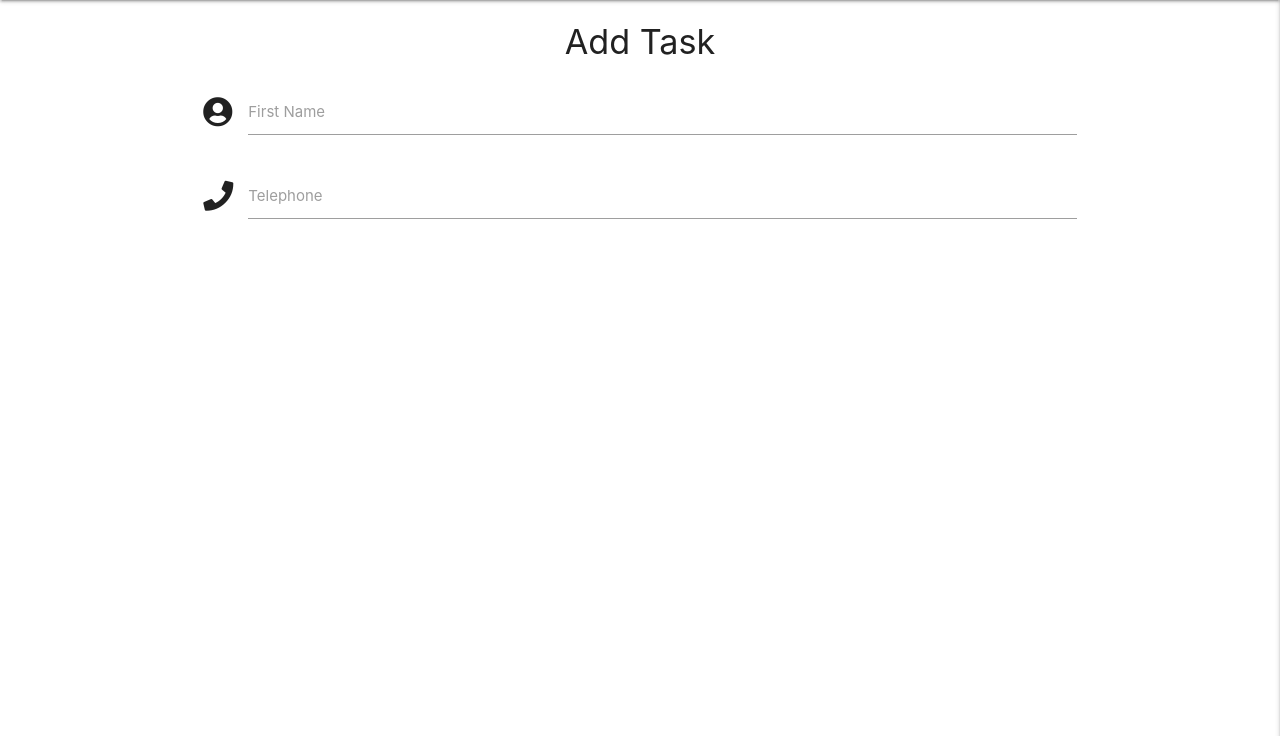
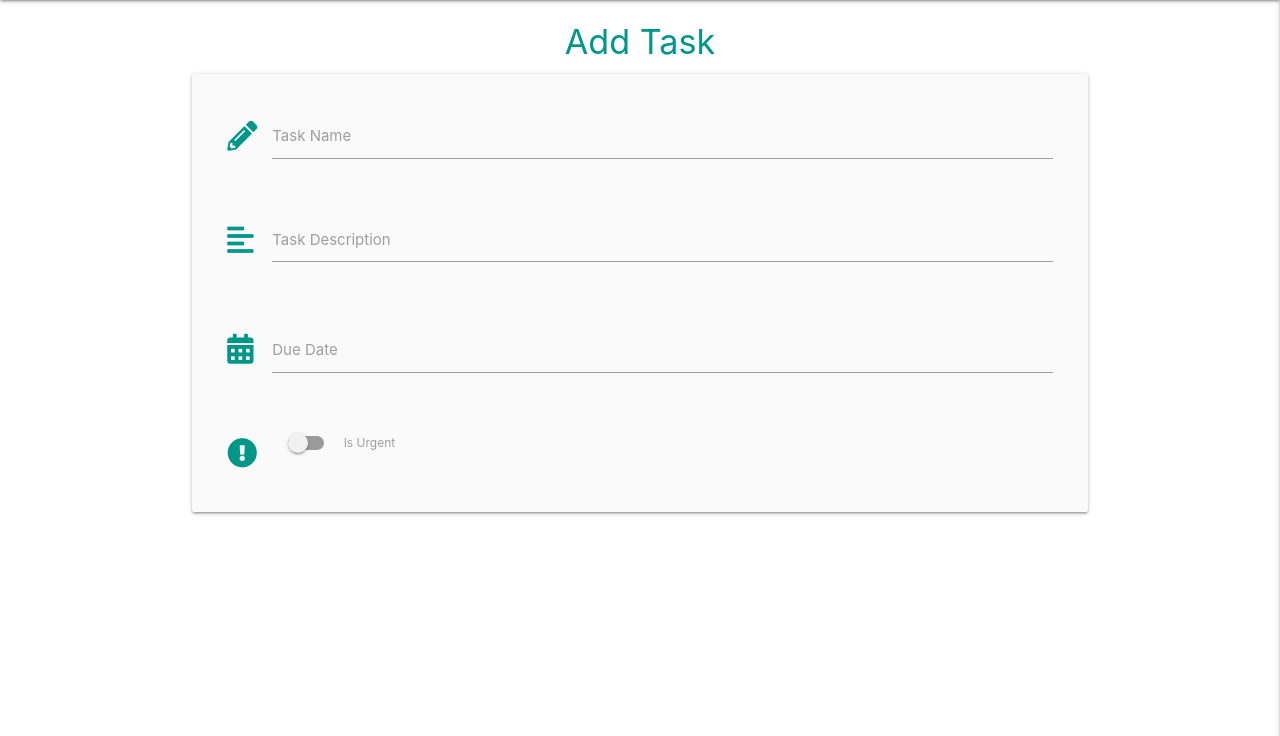
Before and after one commit to mion93/flask-task-manager-project, a Flask app: page /add_task in a window 1280 px wide. Shown: the part 64-800 px from the top of the page. Run offline with Flask 2, Linux system fonts and the light colour scheme; some libraries are stand-ins or nearby versions.

Commit message:
add task form input fields

```diff
--- a/static/js/script.js
+++ b/static/js/script.js
@@ -1,13 +1,18 @@
-$(document).ready(function(){
-    $('.sidenav').sidenav({edge: "right"});
-  });
 
+  /*
+    jQuery for MaterializeCSS initialization
+*/
 
-$(document).ready(function(){
-    $('.collapsible').collapsible();
-  });
-
-
-$(document).ready(function(){
-    $('.tooltipped').tooltip();
-  });
+$(document).ready(function () {
+    $(".sidenav").sidenav({edge: "right"});
+    $(".collapsible").collapsible();
+    $(".tooltipped").tooltip();
+    $(".datepicker").datepicker({
+        format: "dd mmmm, yyyy",
+        yearRange: 3,
+        showClearBtn: true,
+        i18n: {
+            done: "Select"
+        }
+    });
+});
--- a/templates/add_task.html
+++ b/templates/add_task.html
@@ -1,22 +1,45 @@
 {% extends "base.html" %}
 {% block content %}
 
-    <h4 class=" text-teal center-align">Add Task</h4>
+    <h4 class="teal-text center-align">Add Task</h4>
 
-    <div class="row">
+    <div class="row card-panel grey lighten-5">
         <form class="col s12" method="POST" action="">
             <div class="row">
                 <div class="input-field col s12">
-                    <i class="fas fa-user-circle prefix  text-darken-4"></i>
-                    <input id="icon_prefix" type="text" class="validate">
-                    <label for="icon_prefix">First Name</label>
-                </div>
-                <div class="input-field col s12">
-                    <i class="fas fa-phone prefix text-darken-4"></i>
-                    <input id="icon_telephone" type="tel" class="validate">
-                    <label for="icon_telephone">Telephone</label>
+                    <i class="fas fa-pencil-alt prefix teal-text"></i>
+                    <input id="task_name" name="task_name" minlength="5" maxlength="50"
+                        type="text" class="validate" required>
+                    <label for="task_name">Task Name</label>
                 </div>
             </div>
+            <div class="row">
+                <div class="input-field col s12">
+                    <i class="fas fa-align-left prefix teal-text"></i>
+                    <textarea id="task_description" name="task_description" minlength="5"
+                        maxlength="200" class="materialize-textarea validate" required></textarea>
+                    <label for="task_description">Task Description</label>
+                </div>
+            </div>
+            <div class="row">
+                <div class="input-field col s12">
+                    <i class="fas fa-calendar-alt prefix teal-text"></i>
+                    <input id="due_date" name="due_date" type="text" class="datepicker validate" required>
+                    <label for="due_date">Due Date</label>
+                </div>
+            </div>
+			<div class="row">
+				<div class="input-field col s12">
+					<div class="switch">
+                        <i class="fas fa-exclamation-circle prefix teal-text"></i>
+						<label for="is_urgent">
+                            <input type="checkbox" id="is_urgent" name="is_urgent">
+                            <span class="lever"></span>
+                            Is Urgent
+                        </label>
+					</div>
+				</div>
+			</div>
         </form>
     </div>
 
```
Also changed, not shown: .theia/settings.json.
